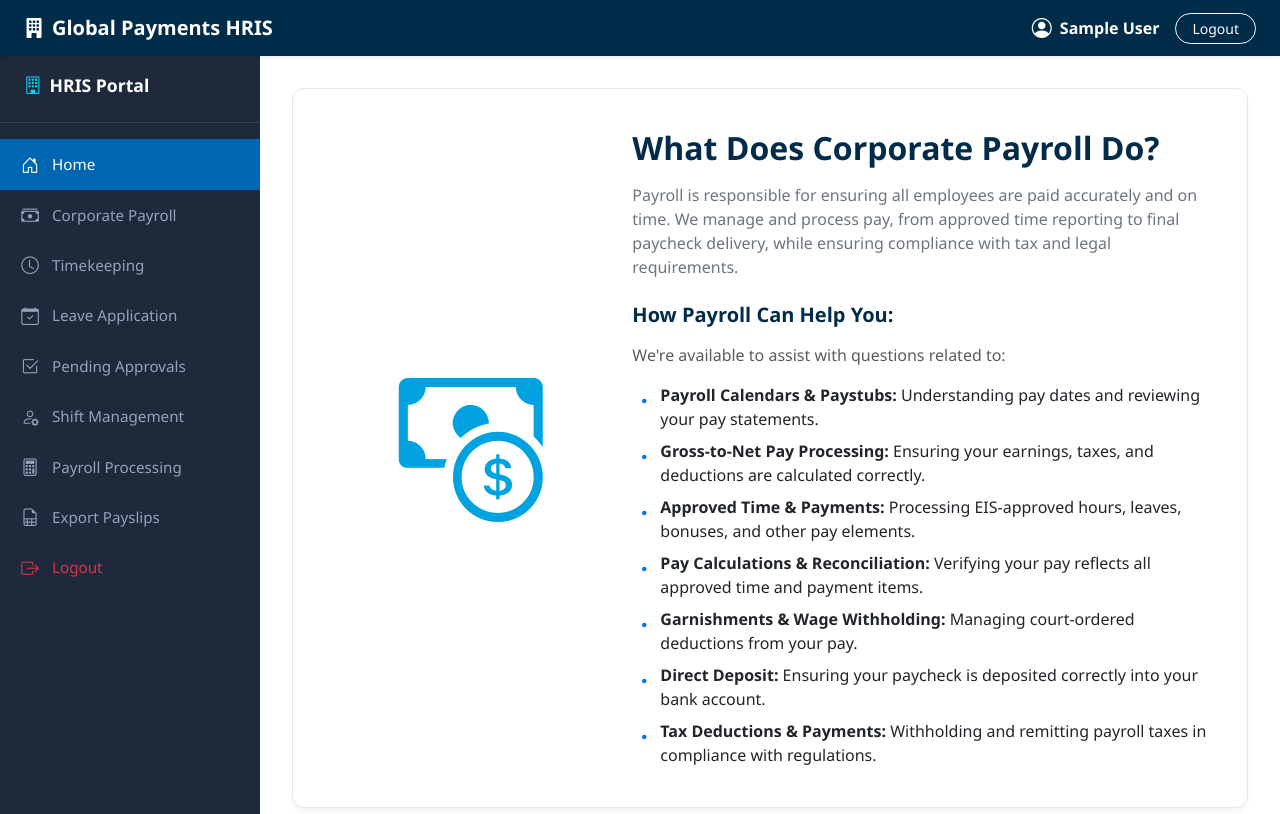
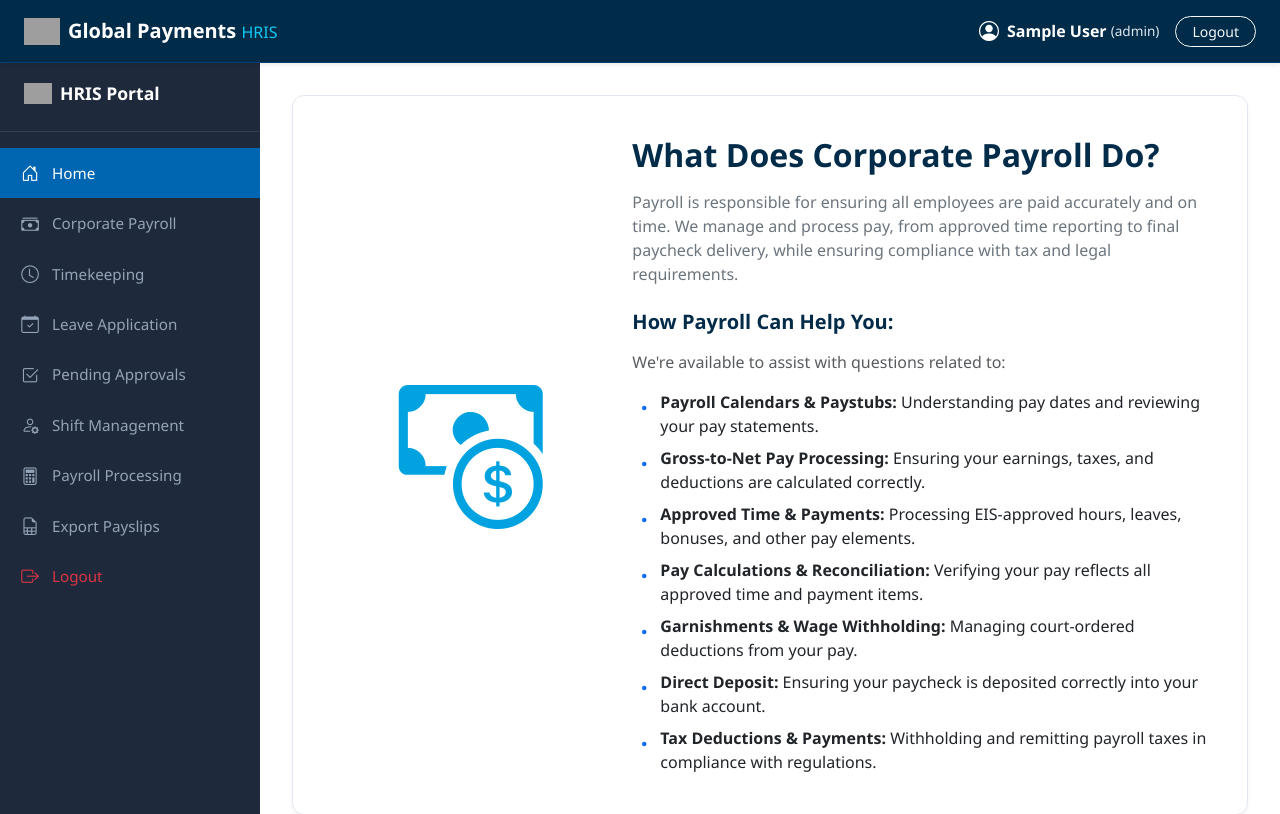
Before and after one commit to keithleymendoza08-creator/Campus-hardware-inventory, a Flask app: page /dashboard in a window 1280 px wide. Shown: the top 814 px of the page. Run offline with Flask 3, Linux system fonts and the light colour scheme; the visitor is signed in with stand-in values (Sample User, id 1); data that the repository does not hold is empty; some libraries are stand-ins or nearby versions; grey boxes are pictures that could not be loaded.

Commit message:
Update layout with logo, enclosed role badges, and sidebar navigation

```diff
--- a/templates/base.html
+++ b/templates/base.html
@@ -18,6 +18,7 @@
         }
         .navbar-gp {
             background-color: var(--gp-navy);
+            border-bottom: 1px solid #004070;
         }
         .user-profile-btn {
             text-decoration: none;
@@ -28,21 +29,41 @@
             opacity: 0.85;
             color: #ffffff;
         }
+        .role-badge-enclosed {
+            font-size: 0.85rem;
+            font-weight: 400;
+            color: #E2E8F0;
+            margin-left: 4px;
+        }
     </style>
 </head>
 <body>
+    <!-- TOP NAVBAR / HEADER -->
     <nav class="navbar navbar-expand-lg navbar-dark navbar-gp shadow-sm">
-        <div class="container-fluid px-4">
-            <a class="navbar-brand fw-bold" href="/dashboard">
-                <i class="bi bi-building-fill me-2"></i>Global Payments HRIS
+        <div class="container-fluid px-4 d-flex align-items-center justify-content-between">
+
+            <!-- LOGO & BRAND NAME -->
+            <a class="navbar-brand fw-bold d-flex align-items-center" href="/dashboard">
+                <img src="{{ url_for('static', filename='images/gp_logo.png') }}" alt="Global Payments Logo" style="height: 36px; width: 36px; object-fit: contain;" class="me-2" onerror="this.onerror=null; this.src='https://via.placeholder.com/36?text=G';">
+                <span>Global Payments <span class="fw-light text-info fs-6">HRIS</span></span>
             </a>
+
+            <!-- USER PROFILE, ROLE BADGE, AT LOGOUT BUTTON -->
             <div class="d-flex align-items-center">
                 {% if session.get('user_id') %}
                 <a href="/profile" class="user-profile-btn d-flex align-items-center me-3">
                     <i class="bi bi-person-circle fs-5 me-2"></i>
-                    <span class="fw-semibold">{{ user.fullname if user and user.fullname else session.get('fullname', 'Employee Profile') }}</span>
+                    <span class="fw-semibold">
+                        {{ user.fullname if user and user.fullname else session.get('fullname', 'Employee Profile') }}
+                    </span>
+                    <!-- Role tag na enclosed sa parenthesis (employee, hr, admin) -->
+                    <span class="role-badge-enclosed">
+                        ({{ session.get('role', 'employee') | lower }})
+                    </span>
                 </a>
-                <a href="/logout" class="btn btn-outline-light btn-sm rounded-pill px-3">Logout</a>
+
+                <!-- Logout Button gaya sa image reference -->
+                <a href="/logout" class="btn btn-outline-light btn-sm rounded-pill px-3 py-1">Logout</a>
                 {% endif %}
             </div>
         </div>
@@ -65,4 +86,4 @@
 
     <script src="https://cdn.jsdelivr.net/npm/bootstrap@5.3.0/dist/js/bootstrap.bundle.min.js"></script>
 </body>
-</html>
+</html>>
--- a/templates/dashboard.html
+++ b/templates/dashboard.html
@@ -126,10 +126,12 @@
 </style>
 
 <div class="dashboard-container">
-    <!-- LEFT SIDEBAR NAVIGATION (Gaya ng nasa layout) -->
+    <!-- LEFT SIDEBAR NAVIGATION -->
     <aside class="sidebar-nav">
         <div class="sidebar-brand d-flex align-items-center">
-            <i class="bi bi-building me-2 text-info"></i> HRIS Portal
+            <!-- Global Payments Logo sa Sidebar -->
+            <img src="{{ url_for('static', filename='images/gp_logo.png') }}" alt="Logo" style="height: 28px; width: 28px; object-fit: contain;" class="me-2" onerror="this.onerror=null; this.src='https://via.placeholder.com/28?text=G';">
+            <span>HRIS Portal</span>
         </div>
         <ul class="sidebar-menu">
             <li>
```
Also changed, not shown: static/gp_logo.png (added).
